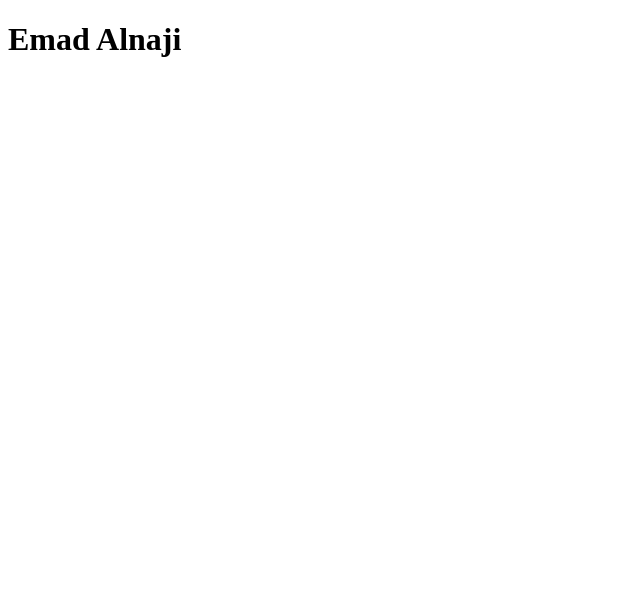
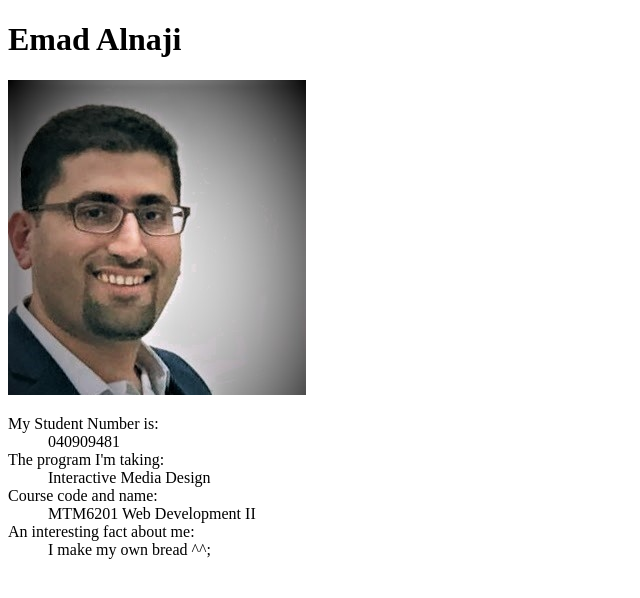
Before and after one commit to alna0077/mtm6201-week1, a plain HTML site: page index.html in a window 1280 px wide. Shown: the whole page, without its empty margins (0-640 px from the left). Drawn offline with Linux system fonts and the light colour scheme.

Commit message:
Adds image and html contents

```diff
--- a/index.html
+++ b/index.html
@@ -1,15 +1,30 @@
 <!DOCTYPE html>
 <html lang="en">
+
 <head>
     <meta charset="UTF-8">
     <meta http-equiv="X-UA-Compatible" content="IE=edge">
     <meta name="viewport" content="width=device-width, initial-scale=1.0">
     <title>Emad Alnaji</title>
 </head>
+
 <body>
     <header>
         <h1>Emad Alnaji</h1>
     </header>
+    <img src="./images/Emad.jpg" alt="">
+    <!-- description list  -->
+    <dl>
+        <dt>My Student Number is:</dt>
+        <dd>040909481</dd>
+        <dt>The program I'm taking:</dt>
+        <dd>Interactive Media Design</dd>
+        <dt>Course code and name:</dt>
+        <dd>MTM6201 Web Development II</dd>
+        <dt>An interesting fact about me:</dt>
+        <dd>I make my own bread ^^;</dd>
+    </dl>
 
 </body>
+
 </html>
```
Also changed, not shown: images/Emad.jpg (added).
